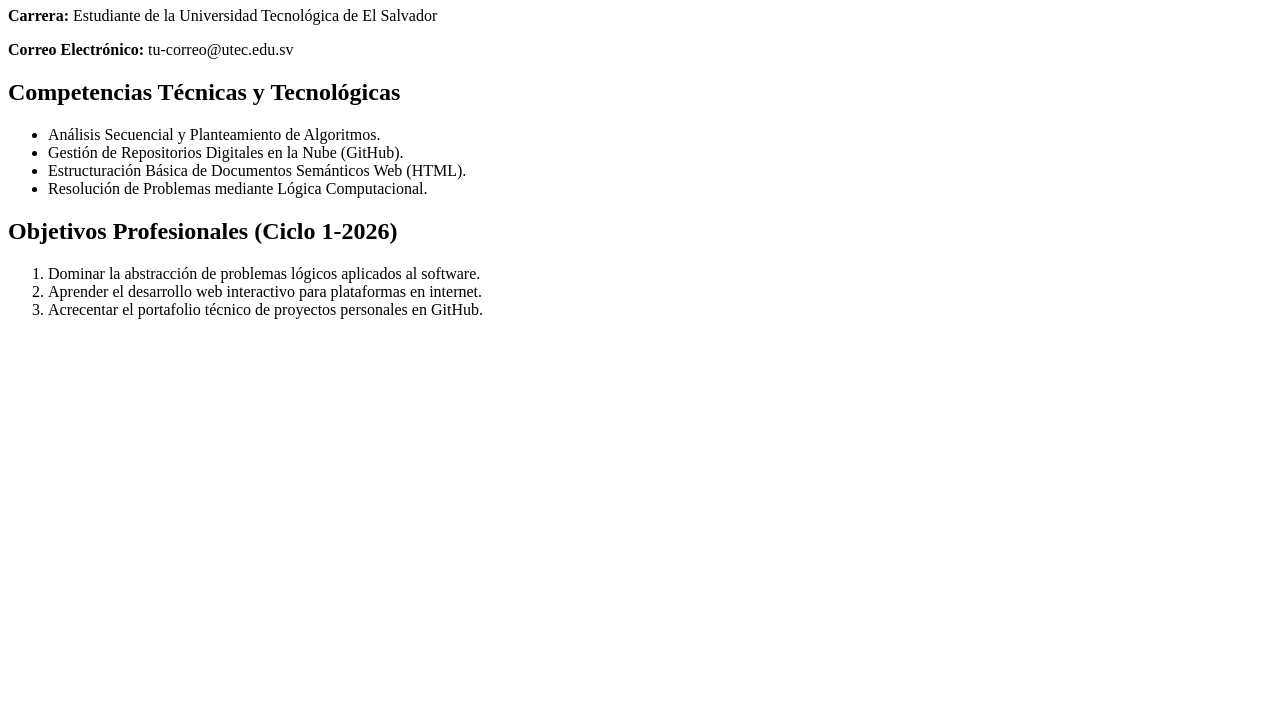
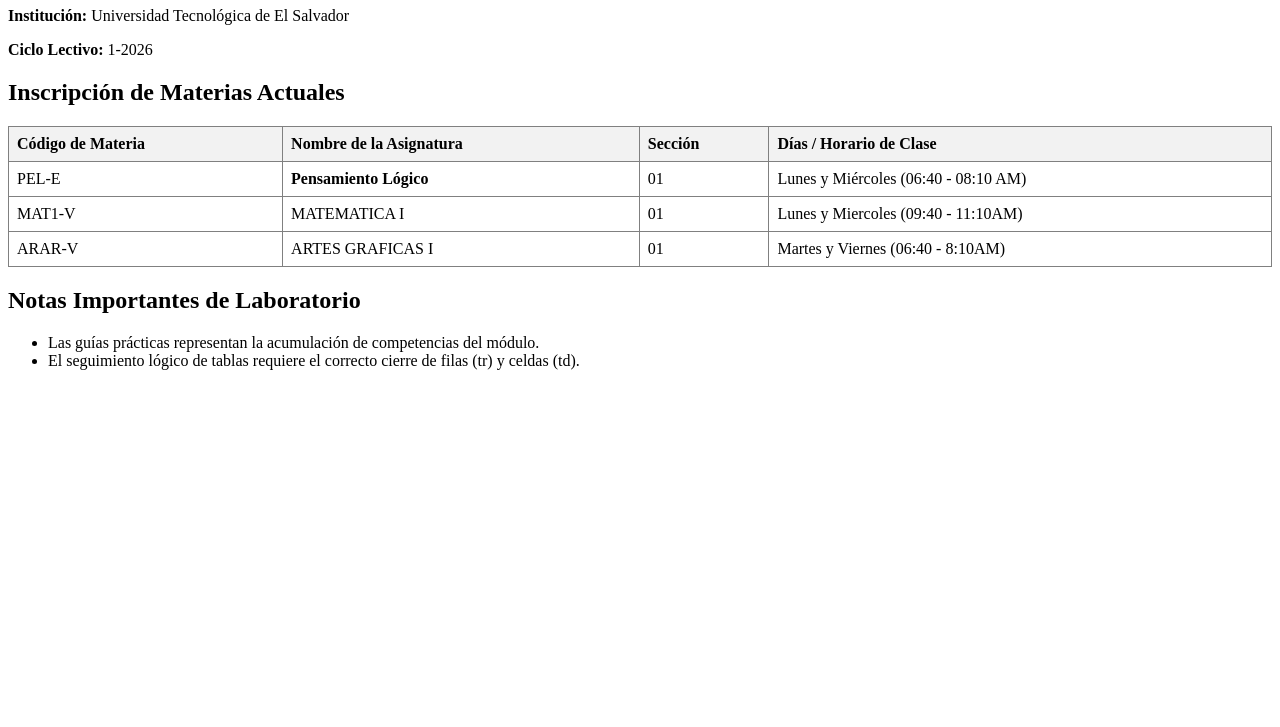
Before and after one commit to natalyacevedoz/MI-PRIMER-PROYECTO, a plain HTML site: page index.html in a window 1280 px wide. Shown: the part 73-800 px from the top of the page. Drawn offline with Linux system fonts and the light colour scheme.

Commit message:
Update index.html
Implementación de tabla analítica - Guía 3.

```diff
--- a/index.html
+++ b/index.html
@@ -1,28 +1,51 @@
 <!DOCTYPE html>
 <html>
 <head>
-<title>Perfil Profesional - UTEC</title>
+<title>Control de Asignaturas - UTEC</title>
 </head>
 <body>
-<!-- Encabezado del Perfil -->
-<h1>[ESCRIBE AQUÍ TU NOMBRE COMPLETO]</h1>
-<p><strong>Carrera:</strong> Estudiante de la Universidad Tecnológica de El
-Salvador</p>
-<p><strong>Correo Electrónico:</strong> tu-correo@utec.edu.sv</p>
-<!-- Sección de Competencias de Pensamiento Lógico -->
-<h2>Competencias Técnicas y Tecnológicas</h2>
+<!-- Encabezado del Estudiante -->
+<h1>Registro Académico de: [Lourdes Nataly Acevedo Zepeda]</h1>
+<p><strong>Institución:</strong> Universidad Tecnológica de El Salvador</p>
+<p><strong>Ciclo Lectivo:</strong> 1-2026</p>
+<!-- Tabla de Control de Asignaturas -->
+<h2>Inscripción de Materias Actuales</h2>
+<table border="1" cellpadding="8" cellspacing="0" style="border-collapse:
+collapse; width: 100%; text-align: left;">
+<thead style="background-color: #f2f2f2;">
+<tr>
+<th>Código de Materia</th>
+<th>Nombre de la Asignatura</th>
+<th>Sección</th>
+<th>Días / Horario de Clase</th>
+</tr>
+</thead>
+<tbody>
+<tr>
+<td>PEL-E</td>
+<td><strong>Pensamiento Lógico</strong></td>
+<td>01</td>
+<td>Lunes y Miércoles (06:40 - 08:10 AM)</td>
+</tr>
+<tr>
+<td>MAT1-V </td>
+<td>MATEMATICA I</td>
+<td>01</td>
+<td>Lunes y Miercoles (09:40 - 11:10AM)</td>
+</tr>
+<tr>
+<td>ARAR-V</td>
+<td>ARTES GRAFICAS I</td>
+<td>01</td>
+<td>Martes y Viernes (06:40 - 8:10AM)</td>
+</tr>
+</tbody>
+</table>
+<h2>Notas Importantes de Laboratorio</h2>
 <ul>
-<li>Análisis Secuencial y Planteamiento de Algoritmos.</li>
-<li>Gestión de Repositorios Digitales en la Nube (GitHub).</li>
-<li>Estructuración Básica de Documentos Semánticos Web (HTML).</li>
-<li>Resolución de Problemas mediante Lógica Computacional.</li>
+<li>Las guías prácticas representan la acumulación de competencias del módulo.</li>
+<li>El seguimiento lógico de tablas requiere el correcto cierre de filas (tr)
+y celdas (td).</li>
 </ul>
-<!-- Sección de Metas Profesionales -->
-<h2>Objetivos Profesionales (Ciclo 1-2026)</h2>
-<ol>
-<li>Dominar la abstracción de problemas lógicos aplicados al software.</li>
-<li>Aprender el desarrollo web interactivo para plataformas en internet.</li>
-<li>Acrecentar el portafolio técnico de proyectos personales en GitHub.</li>
-</ol>
 </body>
 </html>
```
